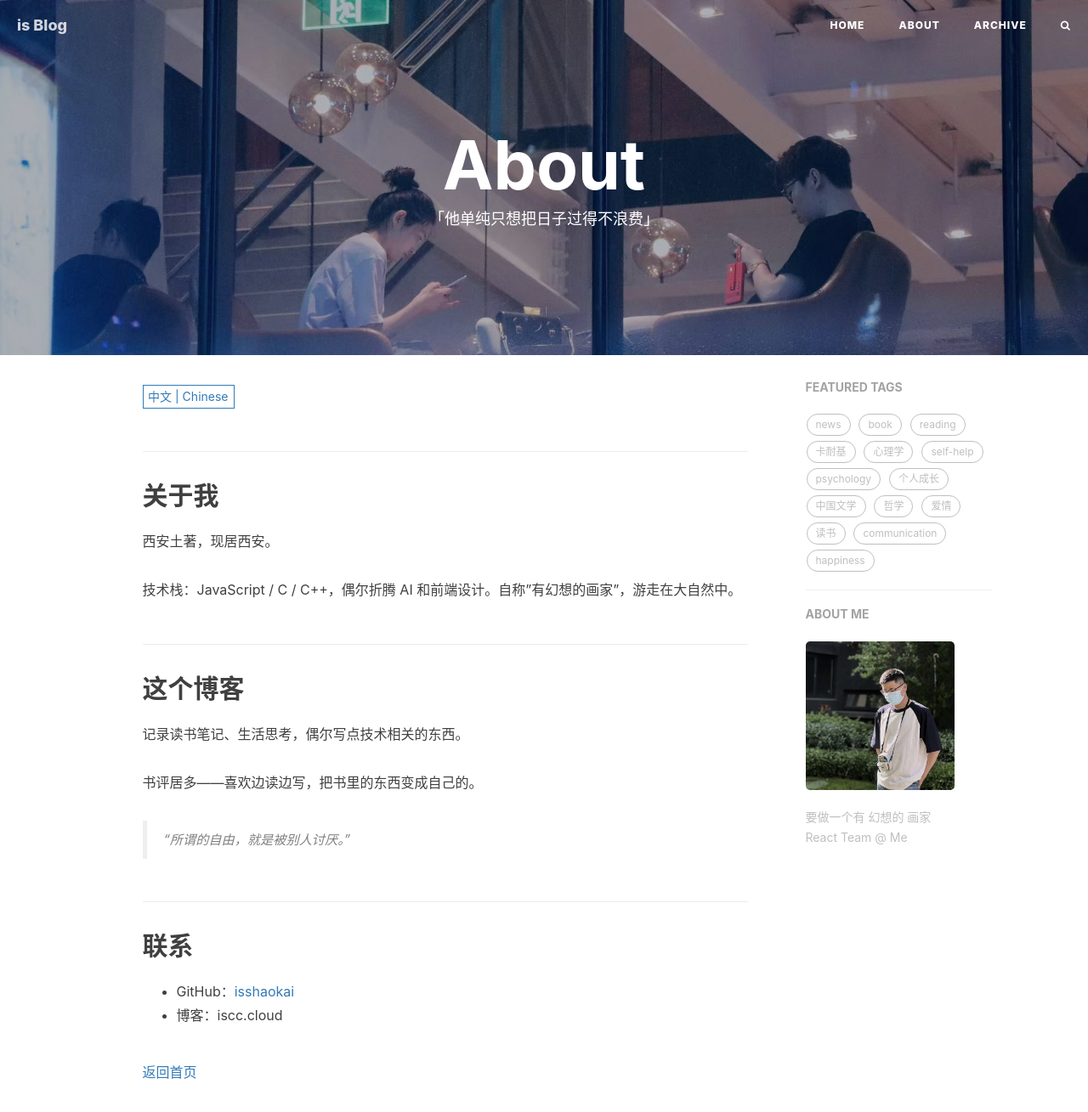
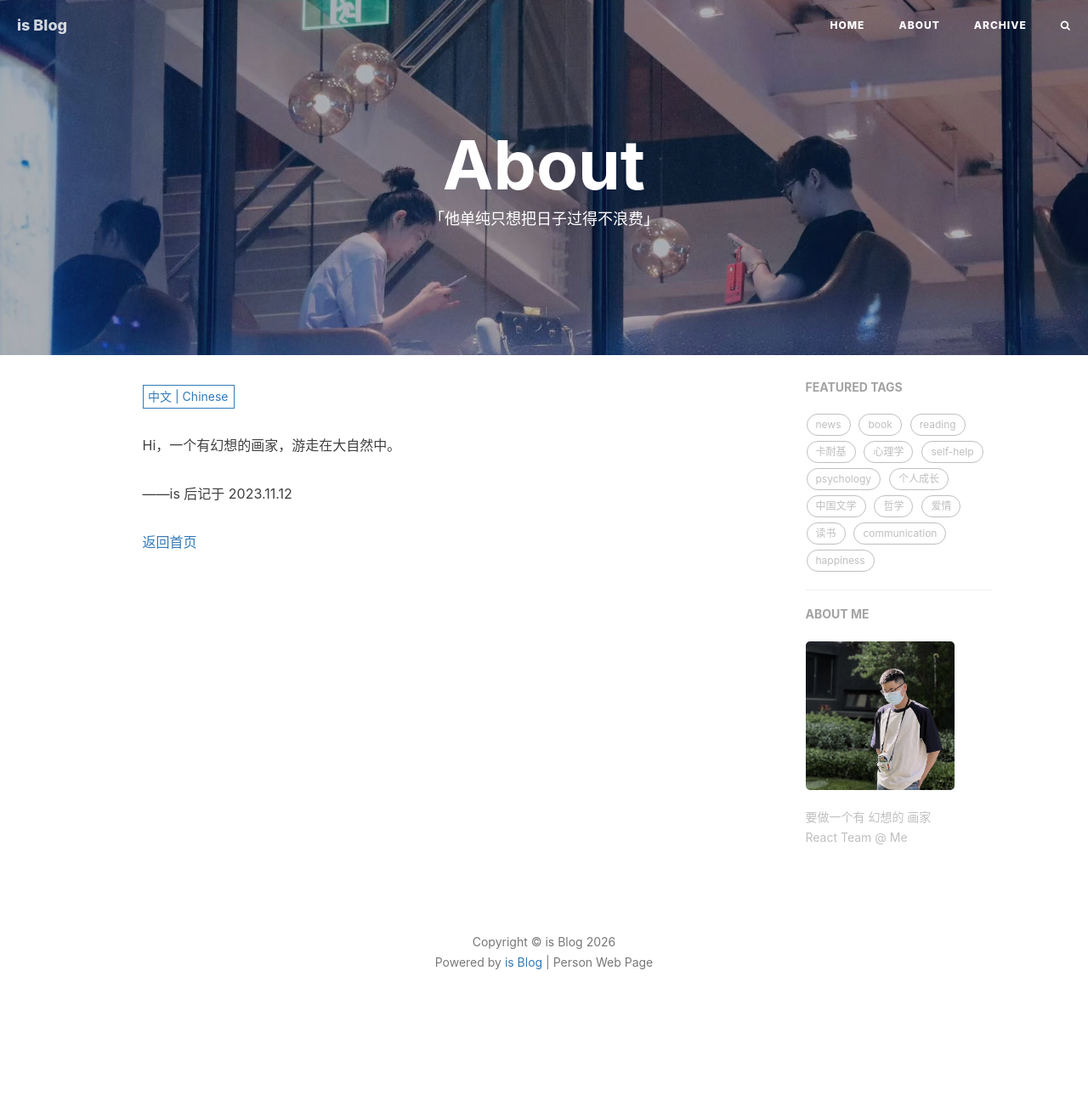
Before and after one commit to isshaokai/isshaokai.github.io, a Jekyll site: the page built from about.html, in a window 1280 px wide and 1400 px high. Shown: the top 1309 px of the window at 85% size. Built offline with Jekyll 4.4.1, drawn with Linux system fonts in a browser that asks for light colours; nearby versions of some CDN libraries; comment, search, counter and statistics services are not loaded.

Commit message:
revert: 恢复首页和 About 页面原状

```diff
--- a/_includes/about/en.md
+++ b/_includes/about/en.md
@@ -1,20 +1,6 @@
-## About Me
+Hi, A visionary painter wandering in nature.
 
-Based in Xi'an, China.
 
-Tech stack: JavaScript / C / C++, occasionally tinkering with AI and front-end design. A "visionary painter" wandering in nature.
-
-## This Blog
-
-Book reviews, life reflections, and occasional tech notes.
-
-Most posts are book reviews — I like to read with a pen, turning what I learn into my own words.
-
-> "The courage to be disliked is the courage to be free."
-
-## Contact
-
-- GitHub: [isshaokai](https://github.com/isshaokai)
-- Blog: iscc.cloud
+——is postscript dated November 12, 2023
 
 [Return to homepage](/)
--- a/_includes/about/zh.md
+++ b/_includes/about/zh.md
@@ -1,20 +1,6 @@
-## 关于我
+Hi，一个有幻想的画家，游走在大自然中。
 
-西安土著，现居西安。
 
-技术栈：JavaScript / C / C++，偶尔折腾 AI 和前端设计。自称"有幻想的画家"，游走在大自然中。
-
-## 这个博客
-
-记录读书笔记、生活思考，偶尔写点技术相关的东西。
-
-书评居多——喜欢边读边写，把书里的东西变成自己的。
-
-> "所谓的自由，就是被别人讨厌。"
-
-## 联系
-
-- GitHub：[isshaokai](https://github.com/isshaokai)
-- 博客：iscc.cloud
+——is 后记于 2023.11.12
 
 [返回首页](/)
```
